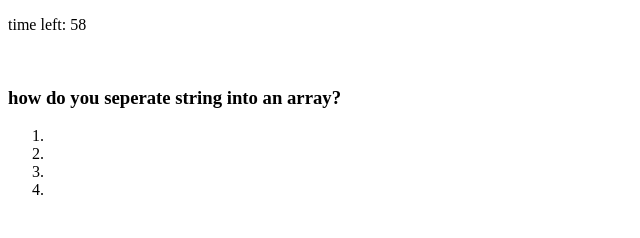
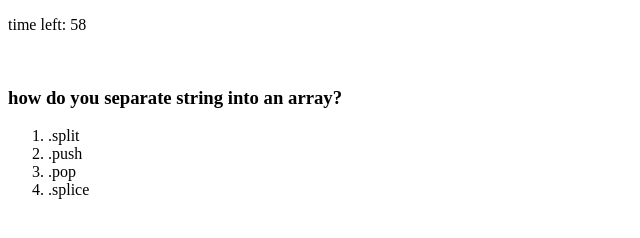
Before and after one commit to tylerneal27/code-quiz, a plain HTML site: page index.html in a window 1280 px wide. Both pictures are taken after a click on the button "Start Game". Shown: the whole page, without its empty margins (0-640 px from the left). Drawn offline with Linux system fonts and the light colour scheme.

Commit message:
added a new div for game over screen removed li's in html added vars to the global scope messed with some existing thing and added two functions

```diff
--- a/assets/js/script.js
+++ b/assets/js/script.js
@@ -1,10 +1,10 @@
 // !GIVEN I am taking a code quiz
 // !WHEN I click the start button
 // !THEN a timer starts and I am presented with a question
-// WHEN I answer a question
-// THEN I am presented with another question
-// WHEN I answer a question incorrectly
-// THEN time is subtracted from the clock
+// !WHEN I answer a question
+// !THEN I am presented with another question
+// !WHEN I answer a question incorrectly
+// !THEN time is subtracted from the clock
 // WHEN all questions are answered or the timer reaches 0
 // THEN the game is over
 // WHEN the game is over
@@ -33,38 +33,42 @@
 
 // Game ends when all questions are answered OR the timer reaches 0 -- is there a case where the timer might go lower than 0 that needs to be accounted for?
 
+var qIndex = 0;
+var choices = document.querySelector('#choices')
+var timerInterval;
+var secondsLeft = 60;
+var timer = document.getElementById("timer");
+
 var questions = [
     {
-        question: "how do you seperate string into an array?",
+        question: "how do you separate string into an array?",
         answers: [".split", ".push", ".pop", ".splice"],
-        correct: 0
+        correct: ".split"
     },
     {
         question: "what do you put after a method?",
         answers: ["{}", "()","[]", "<>"],
-        correct: 1
+        correct: "()"
     },
     {
         question: "how do you declare a variable?",
         answers: ["div", "prompt", "this", "let"],
-        correct: 3
+        correct: "let"
     },
     {
         question: "what is a boolean?",
         answers: ["true", "null", "string", "number"],
-        correct: 0
+        correct:  "true"
     },
     {
         question: "how do you leave a function?",
         answers: ["for", "exit", "return", "finished"],
-        correct: 2
+        correct: "return"
     }
 ]
 
 function startTimer() {
-    var secondsLeft = 60;
-    var timer = document.getElementById("timer");
-    var timerInterval = setInterval(function() {
+    timerInterval = setInterval(function() {
         secondsLeft--;
         timer.innerText = secondsLeft
         if (secondsLeft === 0) {
@@ -75,9 +79,40 @@ function startTimer() {
 function getQuestion() {
     console.log("you got here");
     var questionTitle = document.getElementById("questionTitle")
-    questions[0]
-    questionTitle.textContent = questions[0].question
+    // questions[0]
+    questionTitle.textContent = questions[qIndex].question
+    choices.innerHTML = ''
+    questions[qIndex].answers.forEach(function(answer){
+        var liEl = document.createElement('li')
+        liEl.textContent = answer
+        liEl.addEventListener('click', checkAnswer)
+        choices.append(liEl)
+    })
+}
 
+function checkAnswer() {
+    if (this.innerText === questions[qIndex].correct) {
+        console.log('correct')
+    } else{
+        secondsLeft -= 10;
+        if (secondsLeft< 0) {
+            secondsLeft= 0
+        }
+        timer.innerText = secondsLeft
+        console.log('wrong')
+    }
+    qIndex++;
+    if (qIndex === questions.length) {
+      endGame()
+    } else{
+        getQuestion()
+    }
+}
+
+function endGame() {
+    document.getElementById('gameOver').style.display = 'block';
+
+    document.getElementById('questions').style.display = 'none';
 }
 
 
@@ -89,22 +124,4 @@ function startGame() {
 
     startTimer()
     getQuestion()
-
-//     var questionDiv = document.getElementById('questions');
-
-//     var questionHeader = document.createElement("h3")
-
-//         questionHeader.textContent = questions[0].question
-
-//     var button1 = document.createElement("button")
-//         button1.innerText = questions[0].answers[0];
-
-//     var button2 = document.createElement("button")
-//         button2.innerText = questions[0].answers[1];
-
-//     var button3 = document.createElement("button")
-//         button3.innerText = questions[0].answers[2];
-
-//     var button4 = document.createElement("button")
-//         button4.innerText = questions[0].answers[3];
 }
--- a/index.html
+++ b/index.html
@@ -21,12 +21,15 @@
     <div id="questions" hidden>
         <!-- first question  -->
         <h3 id="questionTitle"></h3>
-        <ol>
-            <li></li>
-            <li></li>
-            <li></li>
-            <li></li>
+        <ol id="choices">
         </ol>
+    </div>
+
+    <div id="gameOver" hidden>
+        <h4>Game Over</h4>
+        <p>finale score: <span id="finaleScore"></span></p>
+        <p>initial: <input id="initials" /></p>
+        <button id="submitButton">Submit</button>
     </div>
 
 
```
